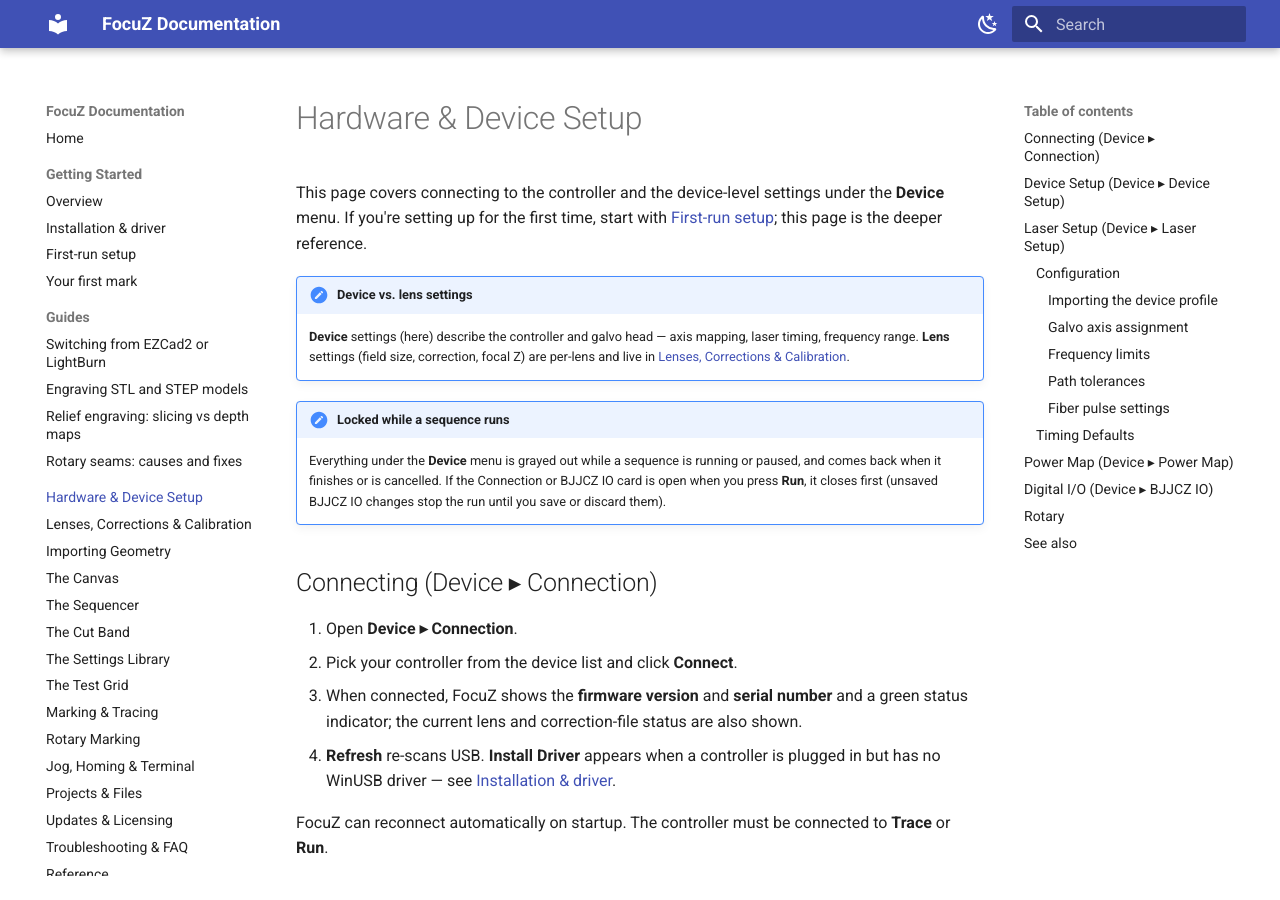
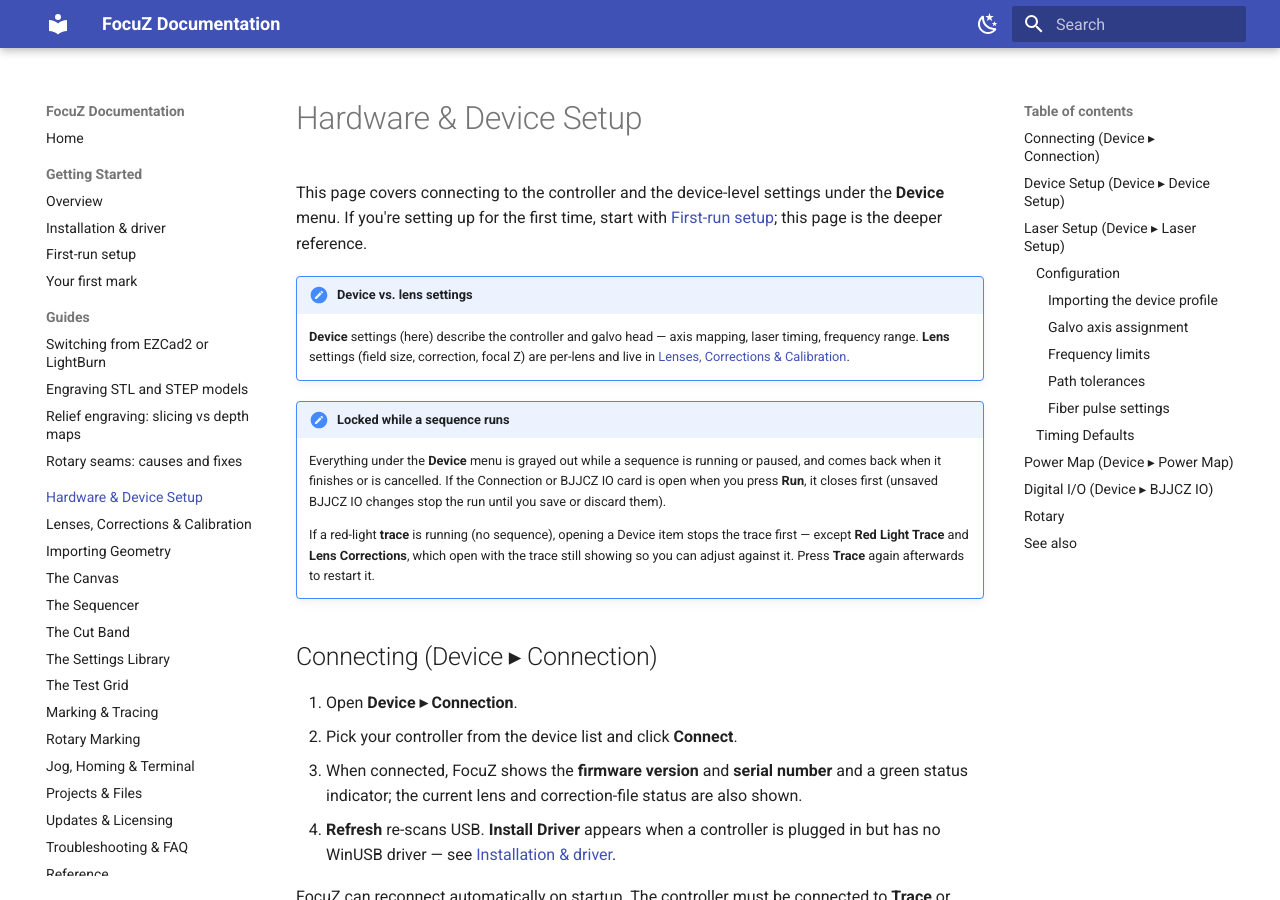
Before and after one commit to Lokahi-Shop/focuz-docs, an MkDocs documentation site: the page built from docs/hardware-setup.md, in a window 1280 px wide and 900 px high. Built offline with MkDocs 1.6.1 and Material for MkDocs 9.7.7, drawn with Linux system fonts in a browser that asks for light colours.

Commit message:
Device setup: opening Device items stops an active trace (except Red Light Trace / Lens Corrections)
Co-Authored-By: Claude Opus 5.5 <noreply@anthropic.com>

```diff
--- a/docs/hardware-setup.md
+++ b/docs/hardware-setup.md
@@ -14,6 +14,10 @@ is the deeper reference.
     comes back when it finishes or is cancelled. If the Connection or BJJCZ IO card is open when you
     press **Run**, it closes first (unsaved BJJCZ IO changes stop the run until you save or discard
     them).
+
+    If a red-light **trace** is running (no sequence), opening a Device item stops the trace first —
+    except **Red Light Trace** and **Lens Corrections**, which open with the trace still showing so
+    you can adjust against it. Press **Trace** again afterwards to restart it.
 
 ## Connecting (Device ▸ Connection)
 
```
